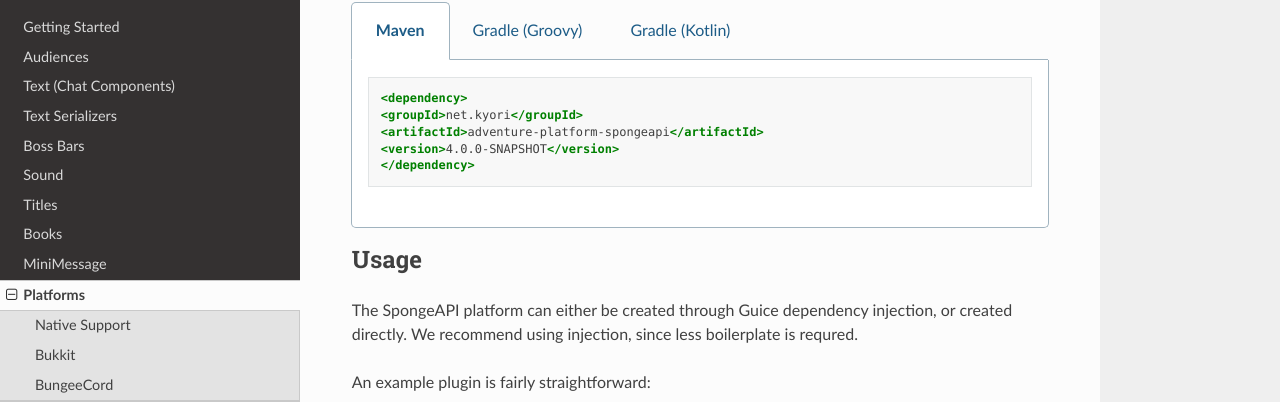
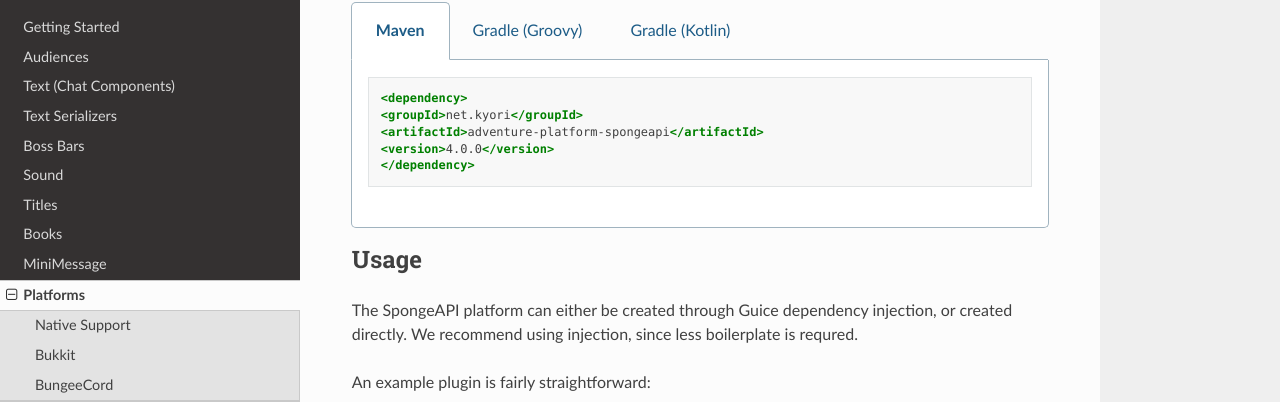
Before and after one commit to KyoriPowered/adventure-docs, a Sphinx documentation site: the page built from source/platform/spongeapi.rst, in a window 1280 px wide and 900 px high, scrolled down 702 px. Shown: the part 118-520 px from the top of the window. Built offline with Sphinx 7.4.7 and the Read the Docs theme 2.0.0, drawn with Linux system fonts in a browser that asks for light colours.

Commit message:
platform: Update adventure-platform artifact versions

```diff
--- a/source/platform/bukkit.rst
+++ b/source/platform/bukkit.rst
@@ -62,7 +62,7 @@ First, add the repository:
          <dependency>
          <groupId>net.kyori</groupId>
          <artifactId>adventure-platform-bukkit</artifactId>
-         <version>4.0.0-SNAPSHOT</version>
+         <version>4.0.0</version>
          </dependency>
 
    .. group-tab:: Gradle (Groovy)
@@ -70,7 +70,7 @@ First, add the repository:
       .. code:: groovy
 
          dependencies {
-            implementation "net.kyori:adventure-platform-bukkit:4.0.0-SNAPSHOT"
+            implementation "net.kyori:adventure-platform-bukkit:4.0.0"
          }
 
 
@@ -79,7 +79,7 @@ First, add the repository:
       .. code:: kotlin
 
          dependencies {
-            implementation("net.kyori:adventure-platform-bukkit:4.0.0-SNAPSHOT")
+            implementation("net.kyori:adventure-platform-bukkit:4.0.0")
          }
 
 Usage
--- a/source/platform/bungeecord.rst
+++ b/source/platform/bungeecord.rst
@@ -62,7 +62,7 @@ First, add the repository:
          <dependency>
          <groupId>net.kyori</groupId>
          <artifactId>adventure-platform-bungeecord</artifactId>
-         <version>4.0.0-SNAPSHOT</version>
+         <version>4.0.0</version>
          </dependency>
 
    .. group-tab:: Gradle (Groovy)
@@ -70,7 +70,7 @@ First, add the repository:
       .. code:: groovy
 
          dependencies {
-            implementation "net.kyori:adventure-platform-bungeecord:4.0.0-SNAPSHOT"
+            implementation "net.kyori:adventure-platform-bungeecord:4.0.0"
          }
 
 
@@ -79,7 +79,7 @@ First, add the repository:
       .. code:: kotlin
 
          dependencies {
-            implementation("net.kyori:adventure-platform-bungeecord:4.0.0-SNAPSHOT")
+            implementation("net.kyori:adventure-platform-bungeecord:4.0.0")
          }
 
 Usage
--- a/source/platform/index.rst
+++ b/source/platform/index.rst
@@ -5,7 +5,7 @@ Platforms
 =========
 
 Adventure integrates with many of the Minecraft platforms out there. Some platforms support
-Adventure natively, but other platforms have their own types and need an adapter to handle Adventure types. To enable you to use Adventure with these platforms, Adventure provides a number of platform-specific adapters to
+Adventure natively, but other legacy platforms have their own types and need an adapter to handle Adventure types. To enable you to use Adventure with these platforms, Adventure provides a number of platform-specific adapters to
 allow you to obtain ``Audience`` instances from native user types.
 
 .. toctree::
--- a/source/platform/spongeapi.rst
+++ b/source/platform/spongeapi.rst
@@ -61,7 +61,7 @@ First, add the repository:
          <dependency>
          <groupId>net.kyori</groupId>
          <artifactId>adventure-platform-spongeapi</artifactId>
-         <version>4.0.0-SNAPSHOT</version>
+         <version>4.0.0</version>
          </dependency>
 
    .. group-tab:: Gradle (Groovy)
@@ -69,7 +69,7 @@ First, add the repository:
       .. code:: groovy
 
          dependencies {
-            implementation "net.kyori:adventure-platform-spongeapi:4.0.0-SNAPSHOT"
+            implementation "net.kyori:adventure-platform-spongeapi:4.0.0"
          }
 
 
@@ -78,7 +78,7 @@ First, add the repository:
       .. code:: kotlin
 
          dependencies {
-            implementation("net.kyori:adventure-platform-spongeapi:4.0.0-SNAPSHOT")
+            implementation("net.kyori:adventure-platform-spongeapi:4.0.0")
          }
 
 
```
